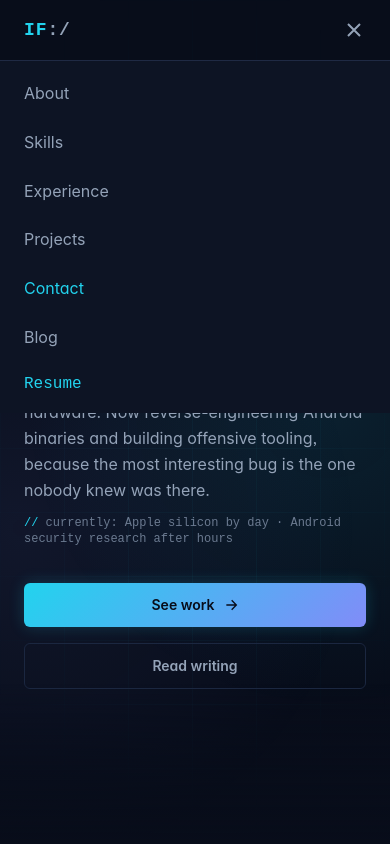
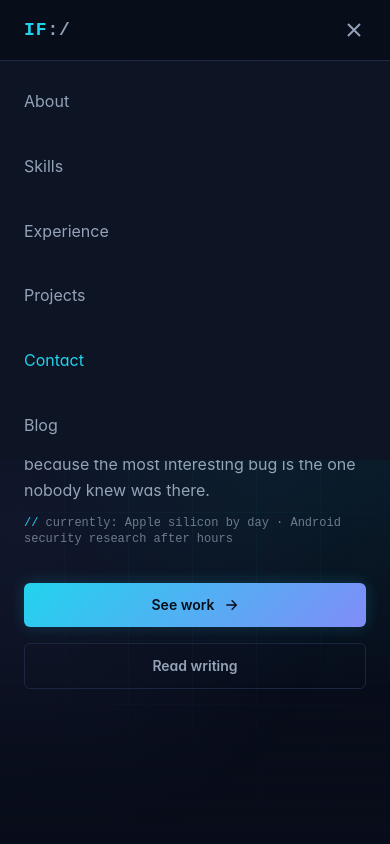
Before and after one commit to iFernandez96/PersonalWebsite, a SvelteKit app: page / in a window 390 px wide. Both pictures are taken after a click on the button "Open menu". Shown: the top 844 px of the page. Built offline with nearby package versions, Linux system fonts and the light colour scheme.

Commit message:
! Fixed mobile tap targets aria-current value skip-link landmark and OG image meta

```diff
--- a/src/app.html
+++ b/src/app.html
@@ -7,7 +7,7 @@
 		<meta name="color-scheme" content="dark" />
 		%sveltekit.head%
 	</head>
-	<body data-sveltekit-preload-data="tap">
+	<body data-sveltekit-preload-data="hover">
 		<div style="display: contents">%sveltekit.body%</div>
 	</body>
 </html>
--- a/src/lib/components/Navbar.svelte
+++ b/src/lib/components/Navbar.svelte
@@ -79,7 +79,7 @@
 </script>
 
 <a
-	href={isBlogRoute ? '/' : '#hero'}
+	href={isBlogRoute ? '/#main-content' : '#main-content'}
 	class="sr-only focus:not-sr-only focus:fixed focus:top-2 focus:left-2 focus:z-[60] focus:px-4 focus:py-2 focus:rounded focus:bg-[var(--color-bg-surface)] focus:text-[var(--color-accent-cyan)] focus:outline focus:outline-2 focus:outline-[var(--color-accent-cyan)]"
 >
 	Skip to content
@@ -107,7 +107,7 @@
 						{href}
 						class="nav-link text-sm tracking-wide relative pb-0.5"
 						class:is-active={isActive}
-						aria-current={isActive ? 'location' : undefined}
+						aria-current={isActive ? 'true' : undefined}
 					>
 						{label}
 						<span class="nav-underline" aria-hidden="true"></span>
@@ -169,10 +169,10 @@
 						<a
 							{href}
 							onclick={closeMenu}
-							class="block py-1 transition-colors"
+							class="block py-3 transition-colors"
 							class:text-[var(--color-accent-cyan)]={isActive}
 							class:text-[var(--color-text-secondary)]={!isActive}
-							aria-current={isActive ? 'location' : undefined}
+							aria-current={isActive ? 'true' : undefined}
 						>
 							{label}
 						</a>
@@ -182,7 +182,7 @@
 					<a
 						href="/blog"
 						onclick={closeMenu}
-						class="block py-1 transition-colors"
+						class="block py-3 transition-colors"
 						class:text-[var(--color-accent-cyan)]={isBlogRoute}
 						class:text-[var(--color-text-secondary)]={!isBlogRoute}
 						aria-current={isBlogRoute ? 'page' : undefined}
@@ -196,7 +196,7 @@
 						target="_blank"
 						rel="noopener noreferrer"
 						onclick={closeMenu}
-						class="text-[var(--color-accent-cyan)] font-mono"
+						class="block py-3 text-[var(--color-accent-cyan)] font-mono"
 					>
 						Resume
 					</a>
--- a/src/routes/+page.svelte
+++ b/src/routes/+page.svelte
@@ -23,9 +23,14 @@
 	<meta property="og:title" content={title} />
 	<meta property="og:description" content={description} />
 	<meta property="og:url" content="https://israel-fernandez.com/" />
+	<meta property="og:image" content="https://israel-fernandez.com/og-image.png" />
+	<meta property="og:image:width" content="1200" />
+	<meta property="og:image:height" content="630" />
+	<meta property="og:image:alt" content="Israel Fernandez — Systems Software Engineer pivoting to Android security and red team" />
 	<meta name="twitter:card" content="summary_large_image" />
 	<meta name="twitter:title" content={title} />
 	<meta name="twitter:description" content={description} />
+	<meta name="twitter:image" content="https://israel-fernandez.com/og-image.png" />
 	{@html `<script type="application/ld+json">${JSON.stringify({
 		"@context": "https://schema.org",
 		"@type": "Person",
@@ -40,7 +45,7 @@
 </svelte:head>
 
 <Navbar />
-<main>
+<main id="main-content">
 	<Hero />
 	<About />
 	<Skills />
```
